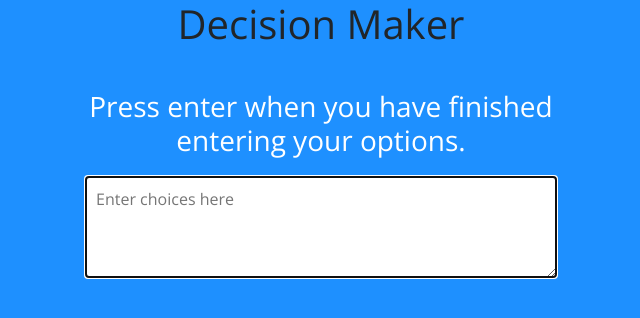
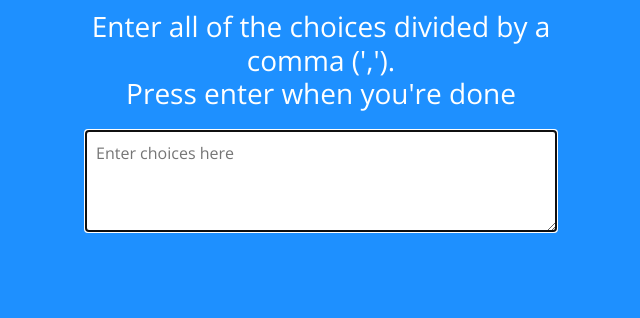
Before and after one commit to CornveliousFarva/decision-maker, a plain HTML site: page index.html in a window 1280 px wide. Shown: the whole page, without its empty margins (319-959 px from the left). Drawn offline with nearby package versions, Linux system fonts and the light colour scheme.

Commit message:
Changed some of the html.

```diff
--- a/index.html
+++ b/index.html
@@ -10,15 +10,11 @@
 </head>
 <body>
     <div class="container">
-        <h1>Decision Maker</h1>
-        <br>
-        <h3>Press enter when you have finished entering your options.</h3>
+        <h3>Enter all of the choices divided by a comma (','). <br> Press enter when you're done</h3>
         <textarea placeholder="Enter choices here" id="textarea"></textarea>
 
-        <div class="tags">
-
-        </div>
-    </div>
+        <div id="tags"></div>
+      </div>
 
 
 
```
